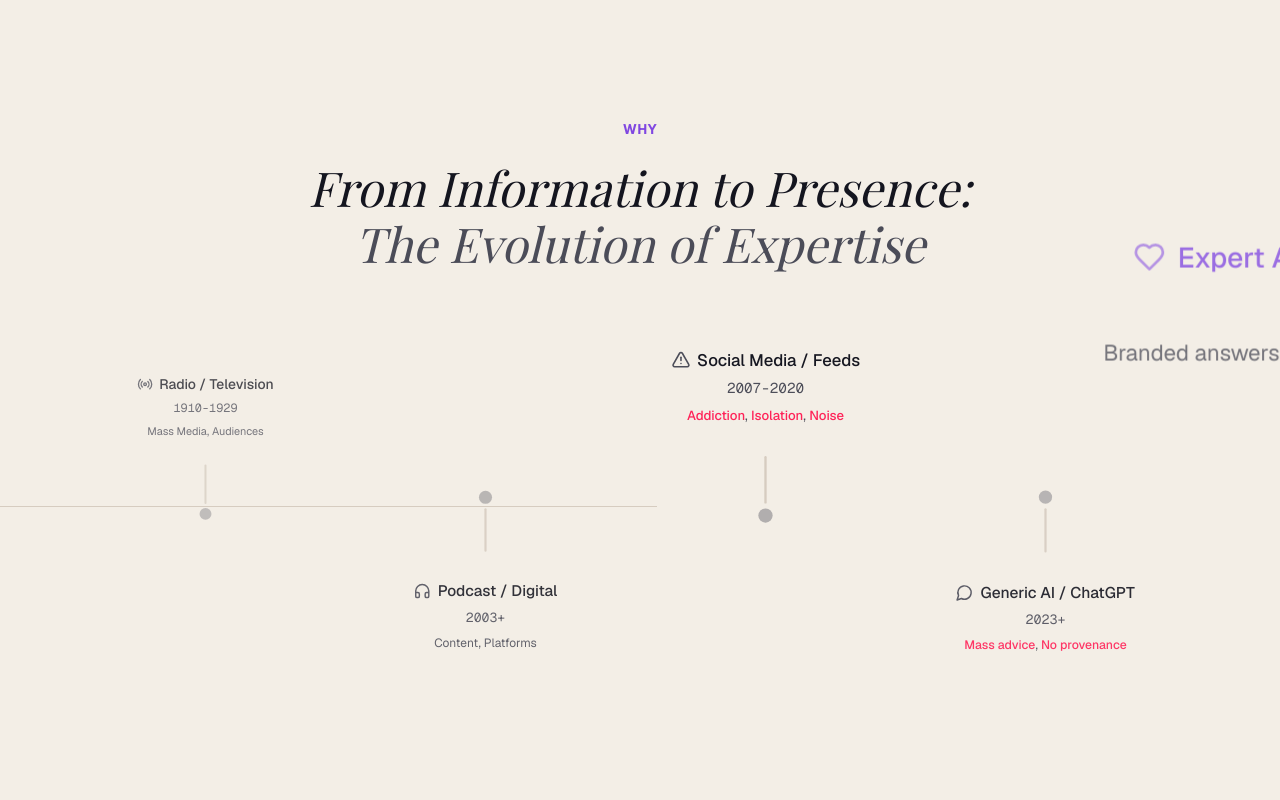
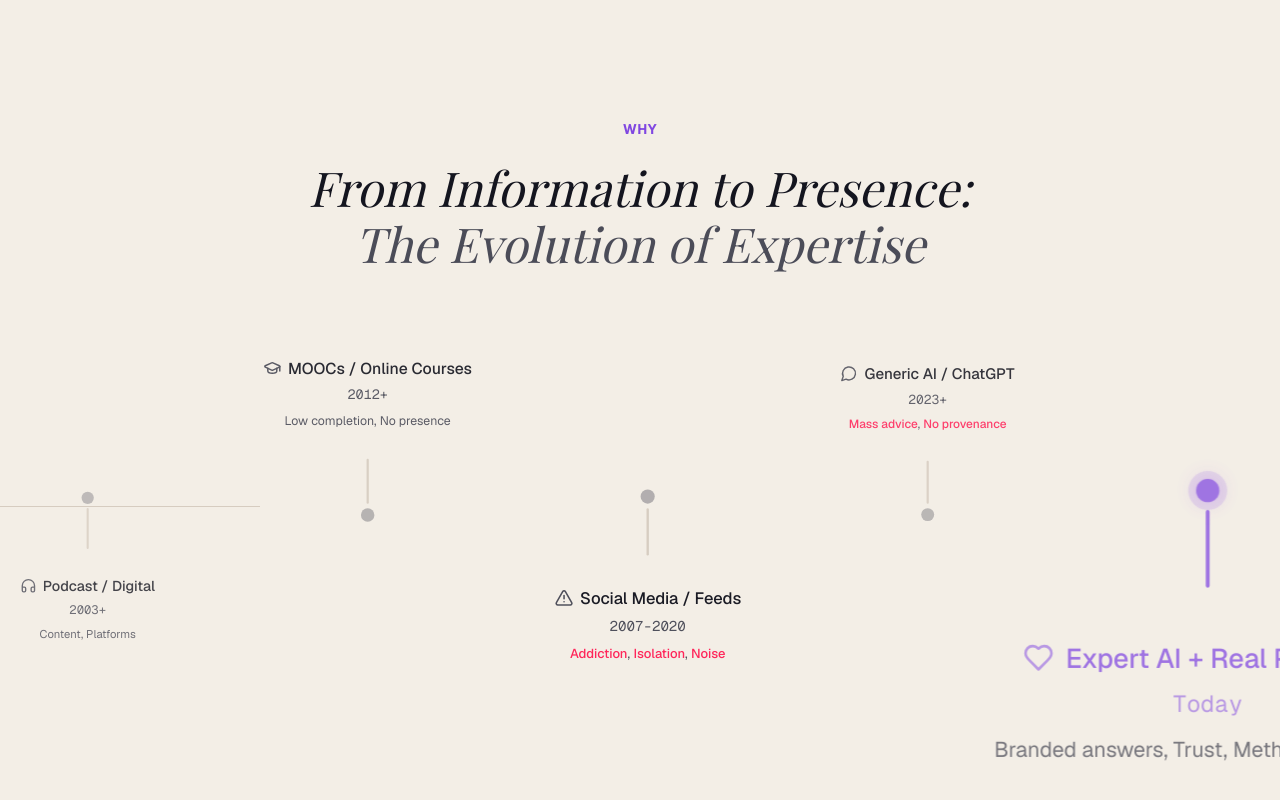
Before and after one commit to roser-one/sanerebels.com, a Next.js app: page / in a window 1280 px wide. Shown: the part 800-1600 px from the top of the page. Built offline with nearby package versions, Linux system fonts and the light colour scheme; a web font is replaced by a local one.

Commit message:
Add MOOCs to timeline and update scroll width

```diff
--- a/app/page.tsx
+++ b/app/page.tsx
@@ -5,7 +5,7 @@ import Link from "next/link"
 import Image from "next/image"
 import dynamic from "next/dynamic"
 import { motion, AnimatePresence, useScroll, useTransform, type MotionValue } from "framer-motion"
-import { ArrowRight, Check, MessageCircle, Headphones, Radio, BookOpen, Users, Heart, AlertTriangle, Plus, Minus } from "lucide-react"
+import { ArrowRight, Check, MessageCircle, Headphones, Radio, BookOpen, Users, Heart, AlertTriangle, Plus, Minus, GraduationCap } from "lucide-react"
 import { AnimatedNav, AnimatedFooter } from "@/components/animated-nav"
 
 const ShaderBackground = dynamic(() => import("@/components/shader-background").then(mod => mod.ShaderBackground), {
@@ -87,6 +87,14 @@ const evolutionTimeline = [
     year: "2003+",
     outcome: "Content, Platforms",
     icon: Headphones,
+    style: "neutral",
+  },
+  {
+    stage: "Validation",
+    era: "MOOCs / Online Courses",
+    year: "2012+",
+    outcome: "Low completion, No presence",
+    icon: GraduationCap,
     style: "neutral",
   },
   {
@@ -283,10 +291,10 @@ function ScrollTimeline({ items }: { items: typeof evolutionTimeline }) {
   })
 
   // Start with some padding, end shifted enough to center last item
-  // 6 items * 280px = 1680px width
-  // To center last item (at ~1540px), we need to shift left by ~1200px depending on viewport.
+  // 8 items * 280px = 2240px width
+  // To center last item (at ~2100px), we need to shift left by ~2100px depending on viewport.
   // Using percentage for responsiveness: mostly shifting the whole track left.
-  const x = useTransform(scrollYProgress, [0.15, 0.9], ["calc(40vw - 140px)", "calc(40vw - 1540px)"])
+  const x = useTransform(scrollYProgress, [0.15, 0.9], ["calc(40vw - 140px)", "calc(40vw - 2100px)"])
 
   return (
     <div ref={containerRef} className="relative" style={{ height: "300vh" }}>
```
